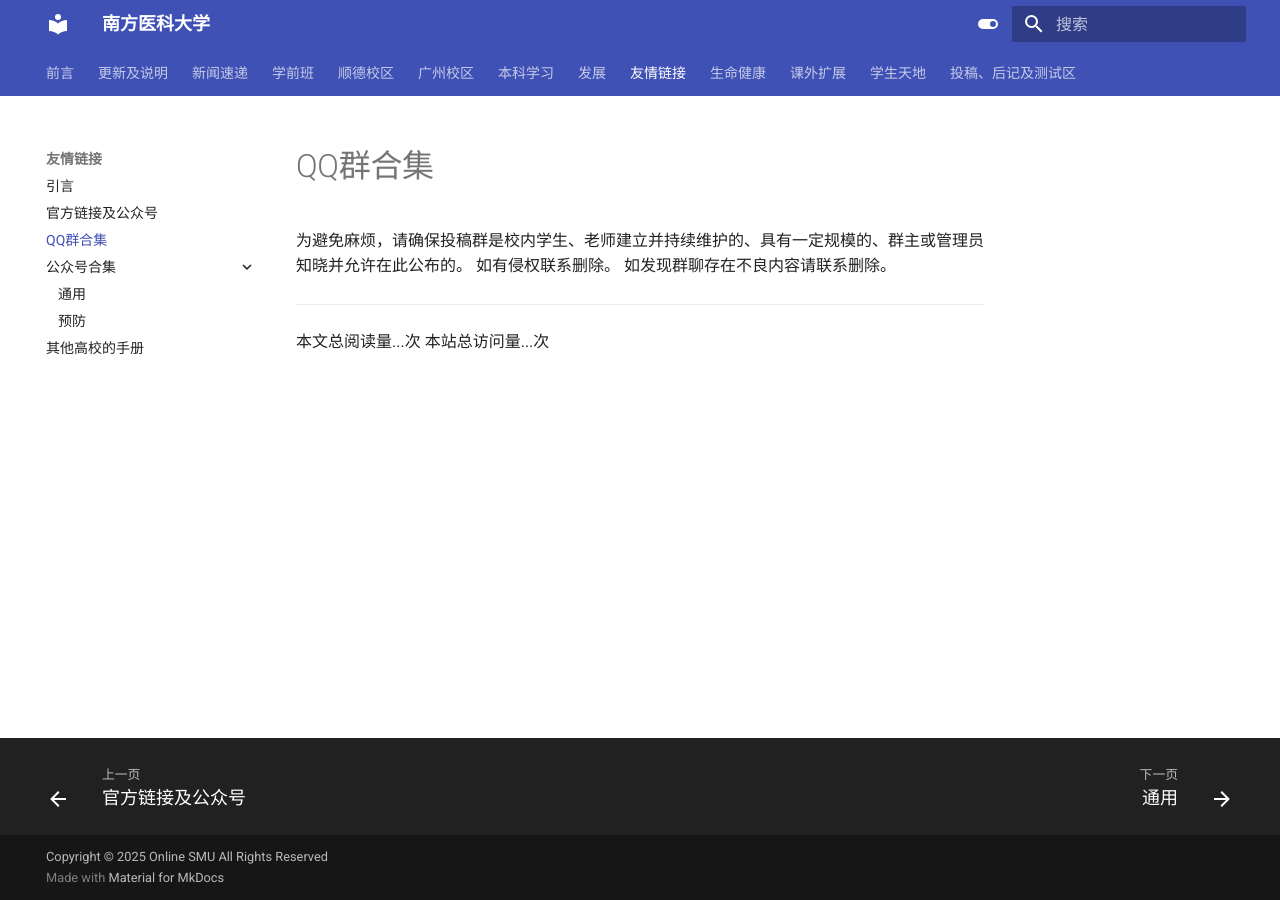
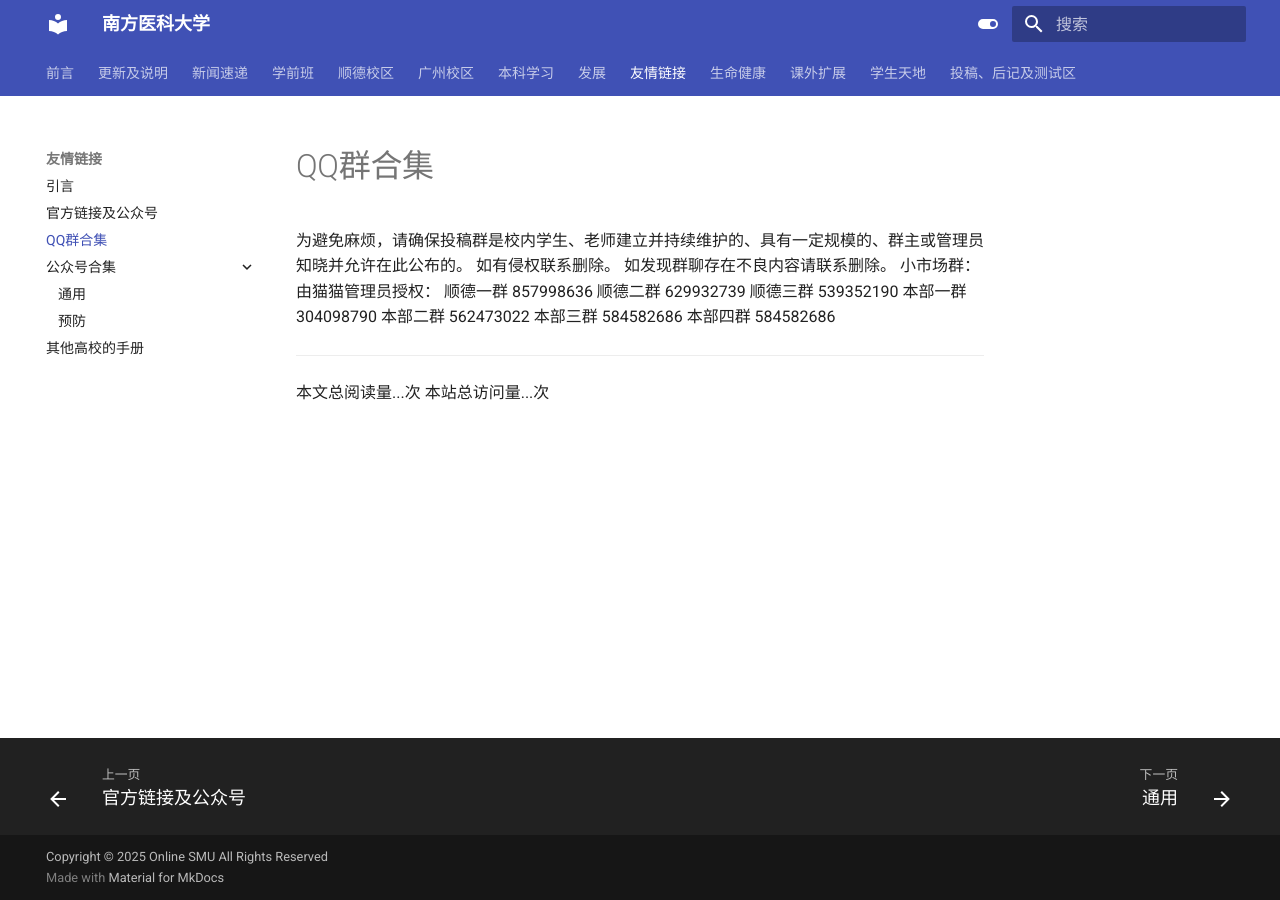
Before and after one commit to ILOVESMU/ILOVESMU.github.io, an MkDocs documentation site: the page built from docs/友情链接/QQ群合集.md, in a window 1280 px wide. Built offline with MkDocs 1.6.1 and Material for MkDocs 9.7.7, drawn with Linux system fonts in a browser that asks for light colours; comment, search, counter and statistics services are not loaded; old or Windows-style settings are respelled for this version of MkDocs.

Commit message:
这是什么，点一下

```diff
--- a/docs/友情链接/QQ群合集.md
+++ b/docs/友情链接/QQ群合集.md
@@ -1,3 +1,11 @@
 为避免麻烦，请确保投稿群是校内学生、老师建立并持续维护的、具有一定规模的、群主或管理员知晓并允许在此公布的。
 如有侵权联系删除。
 如发现群聊存在不良内容请联系删除。
+小市场群：由猫猫管理员授权：
+顺德一群 857998636
+顺德二群 629932739
+顺德三群 539352190
+本部一群 304098790
+本部二群 562473022
+本部三群 584582686
+本部四群 584582686
```
